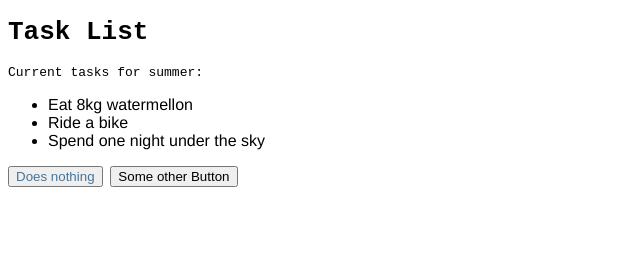
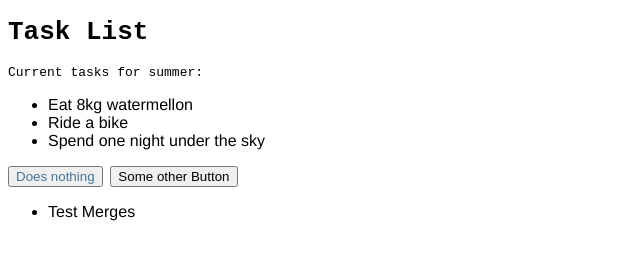
Before and after one commit to ViktoriyaVitova/congenial-dollop, a plain HTML site: page index.html in a window 1280 px wide. Shown: the whole page, without its empty margins (0-640 px from the left). Drawn offline with Linux system fonts and the light colour scheme.

Commit message:
Update index.html

```diff
--- a/index.html
+++ b/index.html
@@ -17,5 +17,8 @@
     </ul>
     <button class="btn">Does nothing</button>
     <button class="btn-alert">Some other Button</button>
+    <ul>
+      <li>Test Merges</li>
+    </ul>
   </body>
 </html>
```
